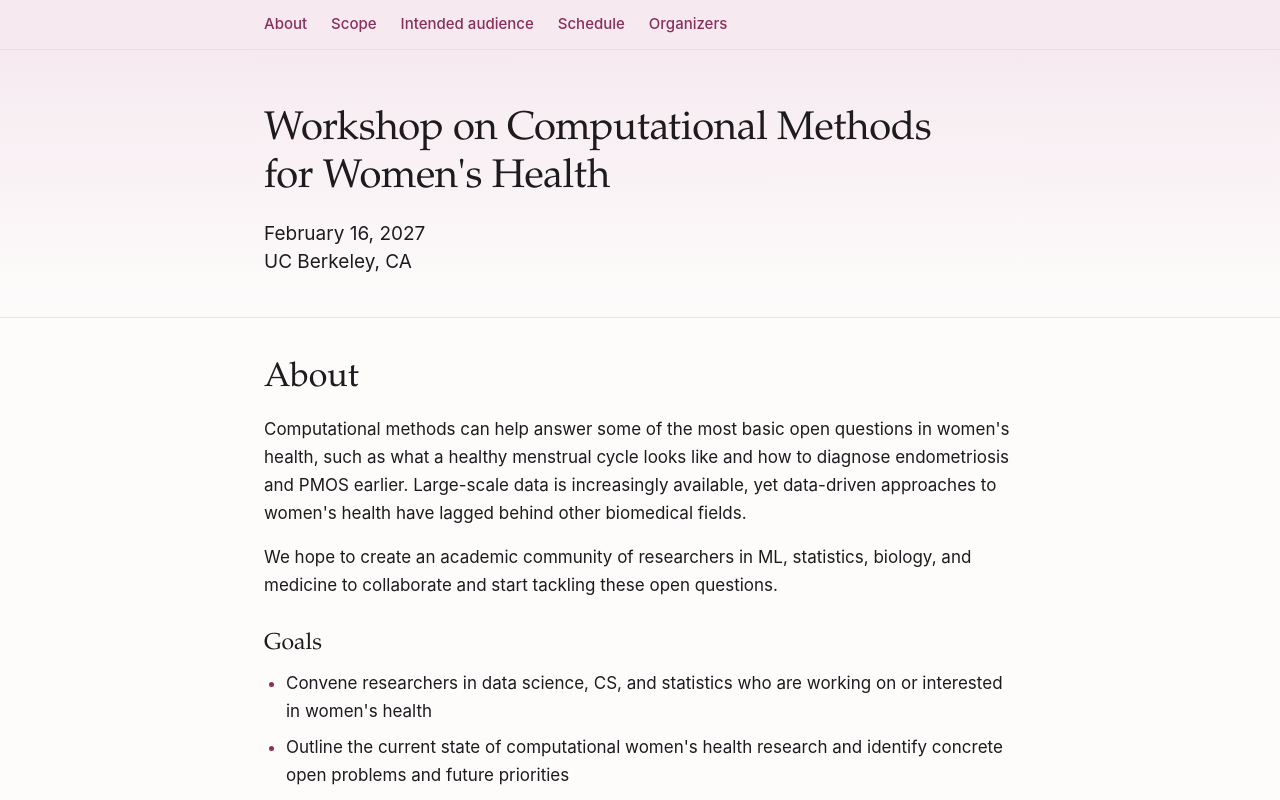
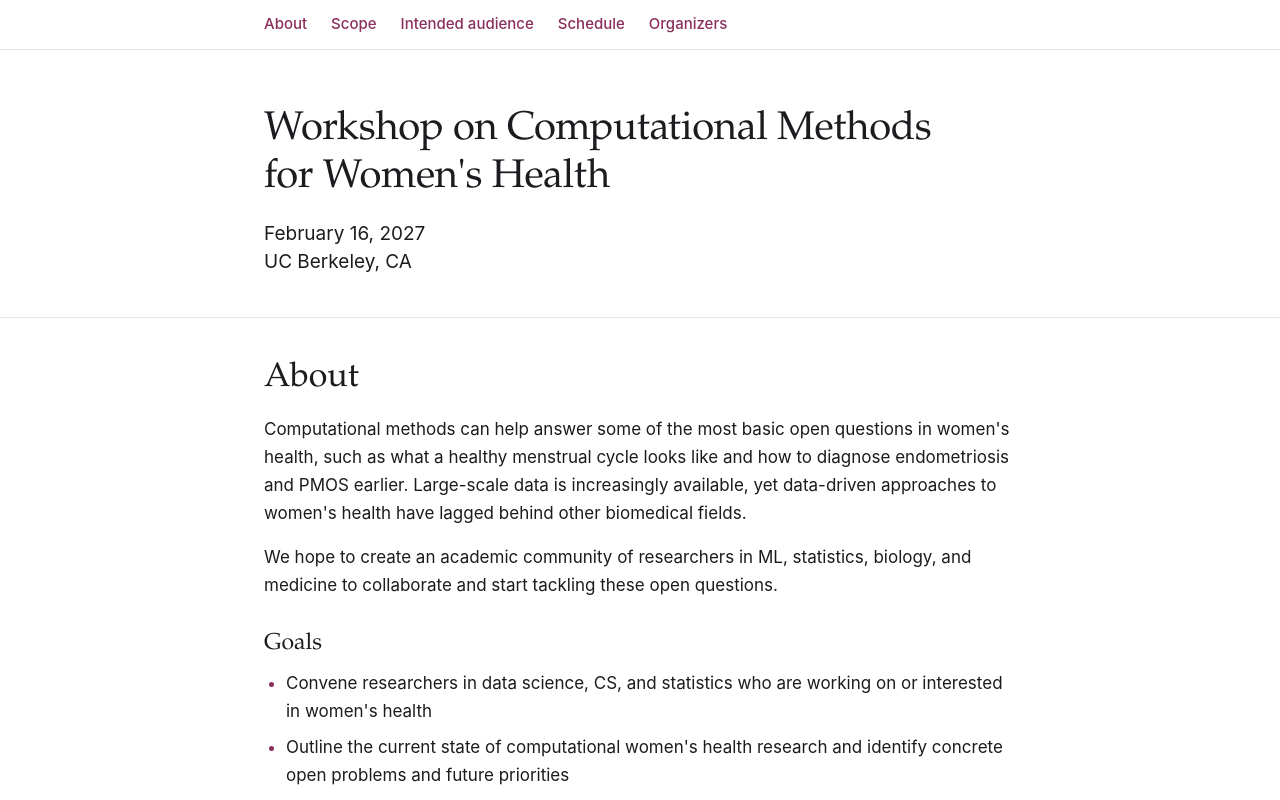
Before and after one commit to compwomenshealth/compwomenshealth.github.io, a plain HTML site: page index.html in a window 1280 px wide. Shown: the top 800 px of the page. Drawn offline with Linux system fonts and the light colour scheme.

Commit message:
Add files via upload

```diff
--- a/index.html
+++ b/index.html
@@ -10,7 +10,7 @@
   <meta property="og:url" content="https://compwomenshealth.github.io/">
   <meta property="og:type" content="website">
   <link rel="canonical" href="https://compwomenshealth.github.io/">
-  <link rel="stylesheet" href="style.css?v=8">
+  <link rel="stylesheet" href="style.css?v=9">
 </head>
 <body>
   <nav class="topbar" aria-label="Sections">
--- a/style.css
+++ b/style.css
@@ -3,7 +3,7 @@
   --accent: #8a2f5b;
   --accent-soft: #f6eaf0;
   --rule: #e9e4e8;
-  --bg: #fdfcfb;
+  --bg: #ffffff;
   --serif: "Iowan Old Style", "Palatino Linotype", Palatino, Georgia, serif;
   --sans: -apple-system, BlinkMacSystemFont, "Segoe UI", Roboto, Helvetica, Arial, sans-serif;
 }
@@ -31,7 +31,6 @@ a:hover { text-decoration: underline; }
 
 /* Hero */
 .hero {
-  background: linear-gradient(180deg, var(--accent-soft) 0%, var(--bg) 100%);
   border-bottom: 1px solid var(--rule);
   padding: 56px 0 40px;
 }
@@ -51,8 +50,8 @@ h1 {
   position: sticky;
   top: 0;
   z-index: 10;
-  background: var(--accent-soft);
-  border-bottom: 1px solid rgba(138, 47, 91, 0.08);
+  background: var(--bg);
+  border-bottom: 1px solid var(--rule);
 }
 .topbar .wrapper { display: flex; flex-wrap: wrap; gap: 4px 24px; padding-top: 12px; padding-bottom: 12px; font-size: 15px; }
 .topbar a { color: var(--accent); font-weight: 500; }
```
